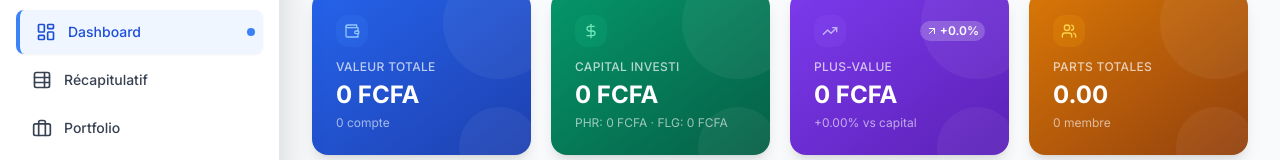
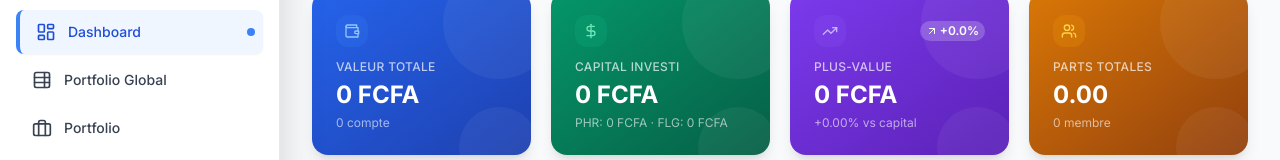
Before and after one commit to Edgard-Agossa/atlas_v1_projet, a React (Create React App) app in the folder Atlas-V1.0/: page /dashboard in a window 1280 px wide. Shown: the part 201-361 px from the top of the page. Built offline with nearby package versions, Linux system fonts and the light colour scheme; no server answers; sample sign-in values are in the browser's storage.

Commit message:
fix: modification du nom

```diff
--- a/Atlas-V1.0/src/components/layout/Header.tsx
+++ b/Atlas-V1.0/src/components/layout/Header.tsx
@@ -11,7 +11,7 @@ interface HeaderProps {
 // Map path → label pour le breadcrumb
 const PAGE_LABELS: Record<string, string> = {
   '/dashboard':    'Dashboard',
-  '/recapitulatif':'Récapitulatif',
+  '/recapitulatif':'Portfolio Global',
   '/portfolio':    'Portfolio',
   '/transactions': 'Transactions',
   '/analytics':    'Analytics',
--- a/Atlas-V1.0/src/components/layout/Sidebar.tsx
+++ b/Atlas-V1.0/src/components/layout/Sidebar.tsx
@@ -24,7 +24,7 @@ interface SidebarProps {
 
 const navigation = [
   { name: 'Dashboard', href: '/dashboard', icon: LayoutDashboard },
-  { name: 'Récapitulatif', href: '/recapitulatif', icon: TableProperties },
+  { name: 'Portfolio Global', href: '/recapitulatif', icon: TableProperties },
   { name: 'Portfolio', href: '/portfolio', icon: Briefcase },
   { name: 'Transactions', href: '/transactions', icon: ArrowUpDown },
   { name: 'Analytics', href: '/analytics', icon: BarChart3 },
--- a/Atlas-V1.0/src/pages/PortfolioSnapshot.tsx
+++ b/Atlas-V1.0/src/pages/PortfolioSnapshot.tsx
@@ -599,7 +599,7 @@ const PortfolioSnapshot: React.FC = () => {
             <TableProperties className="w-5 h-5 text-white" />
           </div>
           <div>
-            <h1 className="text-xl sm:text-2xl font-bold text-gray-900 dark:text-white">Récapitulatif</h1>
+            <h1 className="text-xl sm:text-2xl font-bold text-gray-900 dark:text-white">Portfolio Global</h1>
             <p className="text-xs text-gray-500 dark:text-gray-400 hidden sm:block mt-0.5">
               Historique des snapshots hebdomadaires du portfolio
             </p>
```
